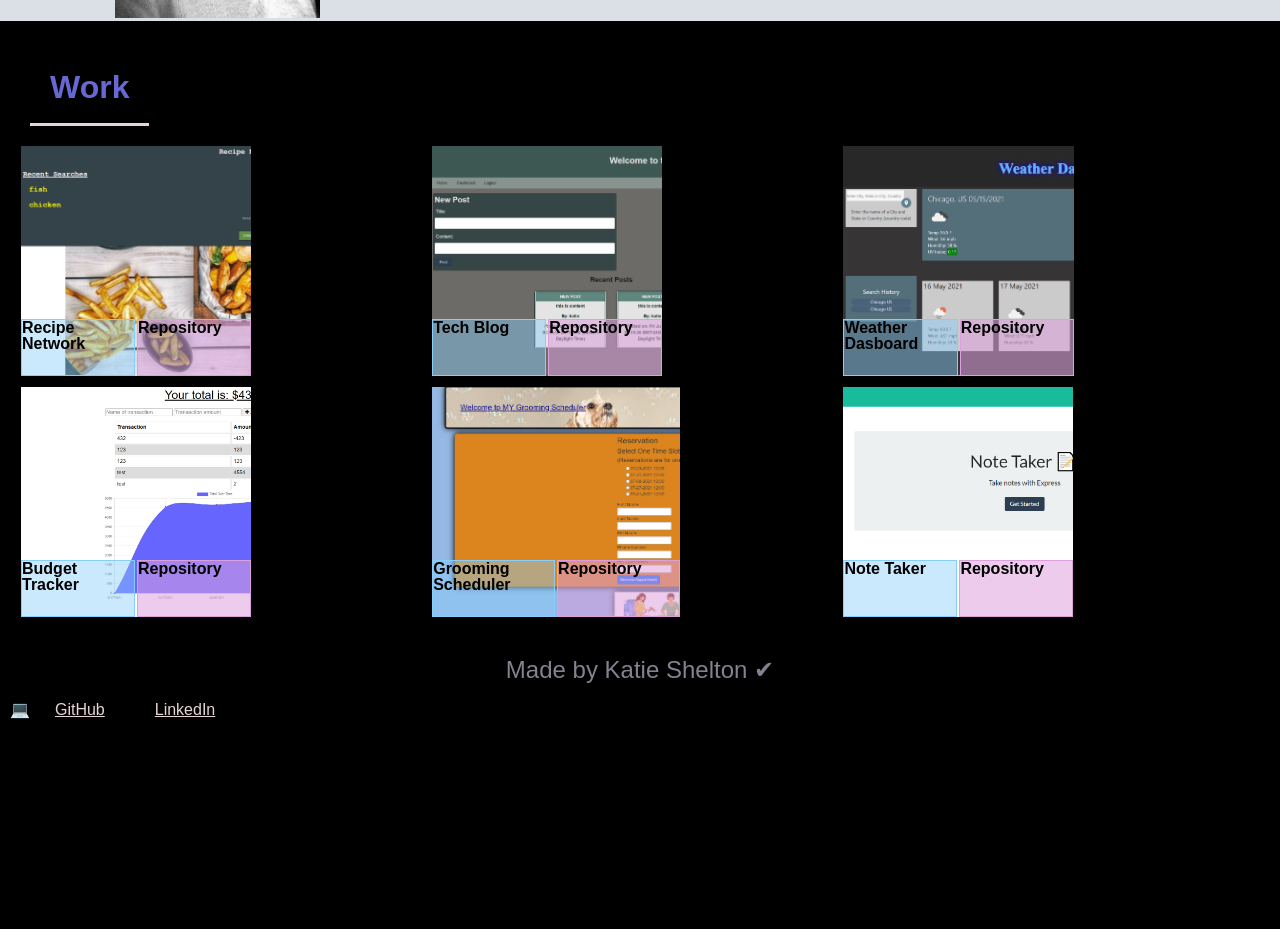
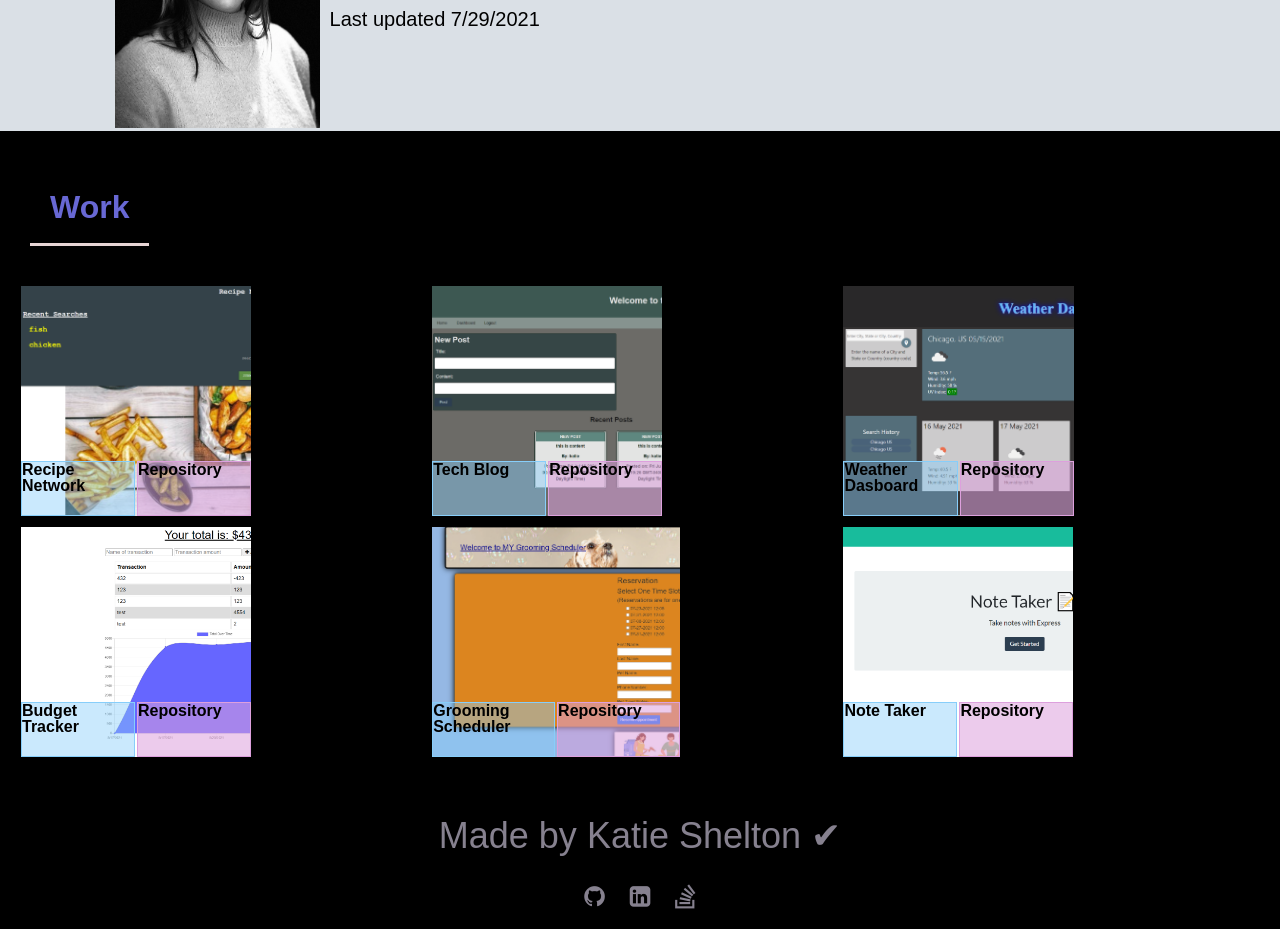
Before and after one commit to kashelton17/react-portfolio, a React (Create React App) app: page /2 in a window 1280 px wide. Shown: the part 440-1369 px from the top of the page. Before the commit the page ends 1183 px from the top, so only its background shows below. Built offline with nearby package versions, Linux system fonts and the light colour scheme.

Commit message:
adding icons to footer

```diff
--- a/src/App.css
+++ b/src/App.css
@@ -8,7 +8,7 @@
 }
 
 * {
-  padding: 0;
+  padding-top: 10px;
   margin: 0;
 }
 /* creating the theme for the page, font and background color */
@@ -234,18 +234,11 @@ section {
   background-image: url('./images/note-taker.png');
 }
 /* styling the contact section of main */
+
 .contact-div {
-  display: inline;
-  flex-wrap: wrap;
-  align-content: center;
-  align-items: center;
-  margin-top: 35px
-
-}
-.contact-div {
-  align-content: center;
-  flex-grow: 1 1 1;
-  display: inline;
+  text-align: center;
+  width: 100%;
+  display: block;
   margin-top: 20px;
   margin-left: 10px;
   padding: 1px 1px 1px 1px;
@@ -294,8 +287,12 @@ section {
   font-size: 150%;
 }
 
-.footer::after {
+.footerCheck::after {
   content: ' \2714'
+}
+.footer a {
+  color:rgb(134, 129, 143);
+  margin: 1%
 }
 
 .message-form {
--- a/src/components/Footer.js
+++ b/src/components/Footer.js
@@ -1,13 +1,10 @@
 export default function Footer() {
     return (
-        <div>
-            <footer className='content footer'>Made by Katie Shelton</footer>
-            <ul>
-                <li className='contact git'>
-                    <a href="github.com/kashelton17" target='_blank' rel="noreferrer">GitHub</a>
-                    <a href='https://www.linkedin.com/in/katie-shelton-67115365/' target="_blank" rel="noreferrer">LinkedIn</a>
-                </li>
-            </ul>
+        <div className='content footer'>
+            <footer className='content footer footerCheck'>Made by Katie Shelton</footer>
+            <a className='icon' href="github.com/kashelton17" target='_blank' rel="noreferrer"><i className="fa fa-github"></i></a>
+            <a className='icon' href='https://www.linkedin.com/in/katie-shelton-67115365/' target="_blank" rel="noreferrer"><i className="fa fa-linkedin-square"></i></a>
+            <a className='icon' href='https://stackexchange.com/users/21088480/kashelton17' target="_blank" rel="noreferrer"><i className="fa fa-stack-overflow"></i></a>
         </div>
 
     )
--- a/src/projectData/projectData.js
+++ b/src/projectData/projectData.js
@@ -69,18 +69,16 @@ const projectData = [
                     <input id='submit-form' type='submit' />
                 </form>
             </div>
-            <ul className='subcontent contact-div'>
+            <div className='subcontent contact-div'>
+            <ul >
                 <li className='contact email'>
                     <a href="mailto: kashelton17@gmail.com" target="_blank" rel="noreferrer"> kashelton17@gmail.com</a>
                 </li>
                 <li className='contact tel' >
                     <a href="tel:2245653235"> Phone</a>
                 </li>
-                <li className='contact git'>
-                    <a href="github.com/kashelton17" target='_blank' rel="noreferrer">GitHub</a>
-                    <a href='https://www.linkedin.com/in/katie-shelton-67115365/' target="_blank" rel="noreferrer">LinkedIn</a>
-                </li>
             </ul>
+            </div>
         </section>
     ), route: 'contact-me'},
 ]
```
